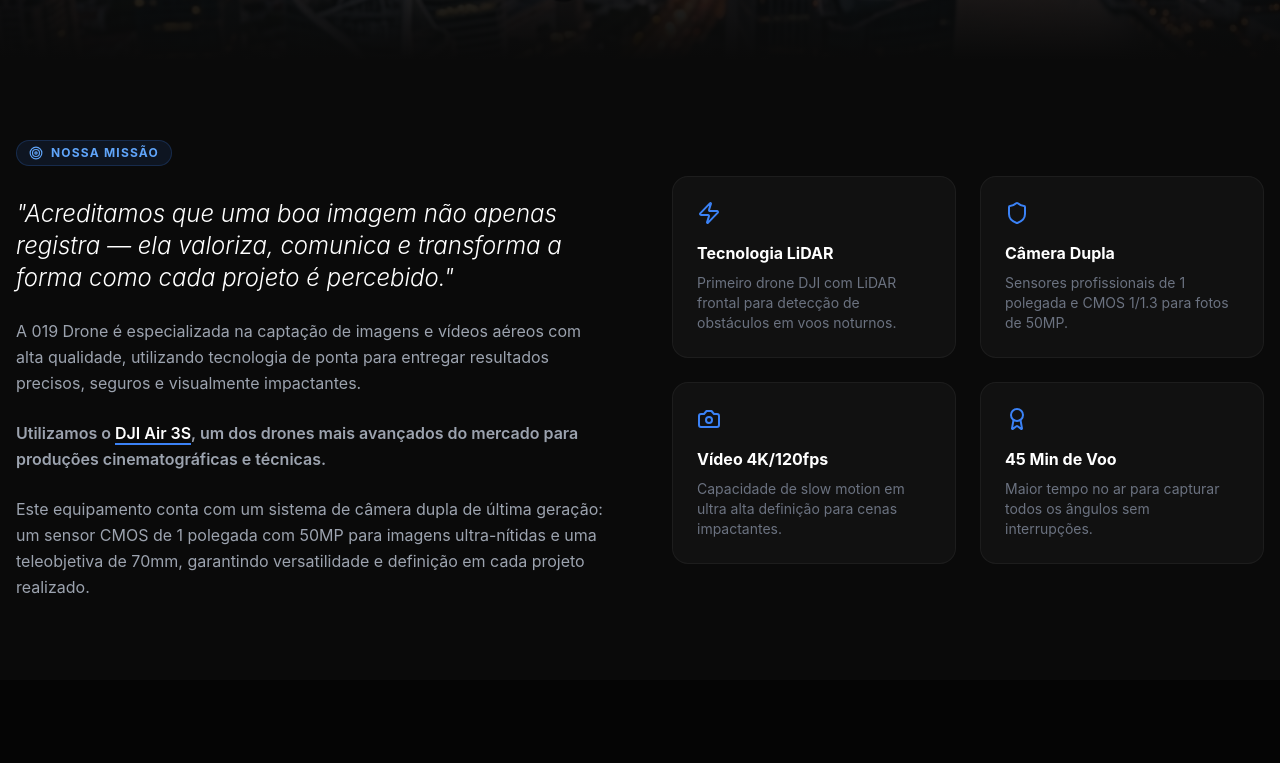
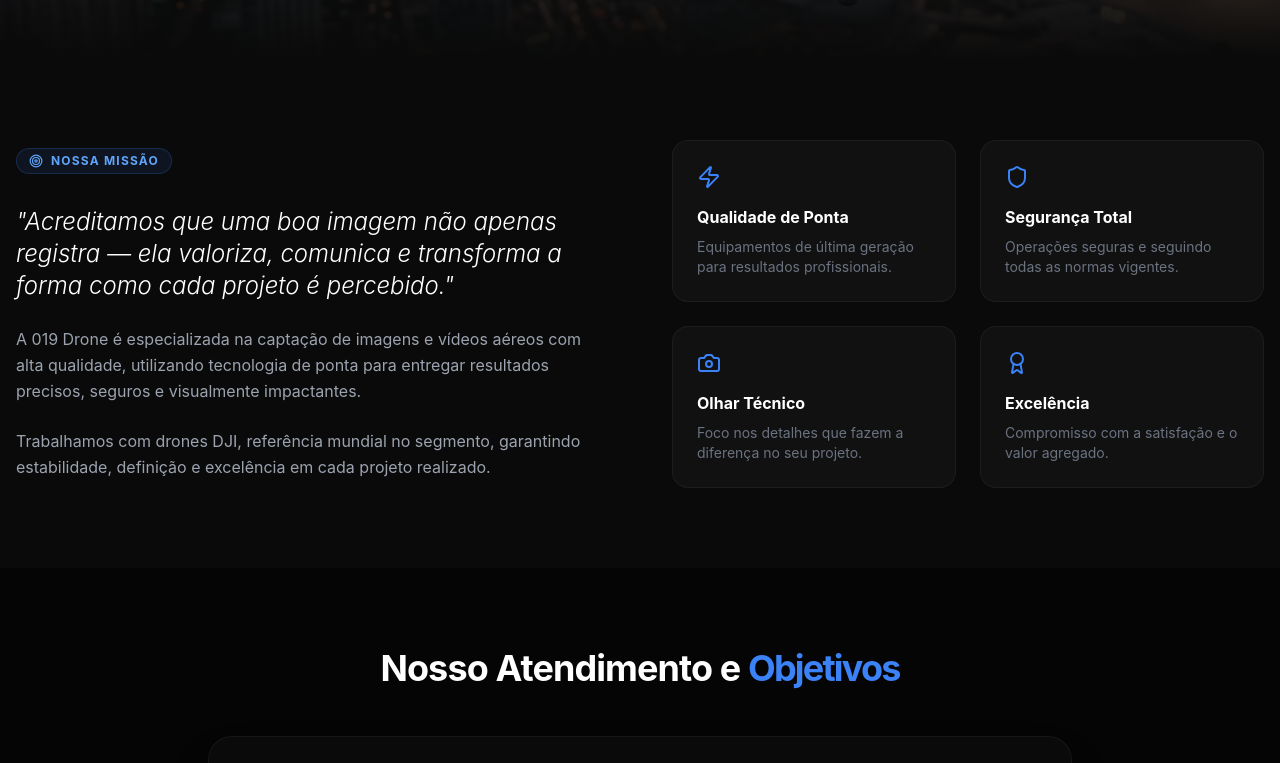
Before and after one commit to pedroohrique/Portfolio_019DRONE, a Next.js app: page /sobre in a window 1280 px wide. Shown: the part 500-1263 px from the top of the page. Built offline with nearby package versions, Linux system fonts and the light colour scheme.

Commit message:
style: revert text in Sobre page and update drone image to DJI Air 3S

```diff
--- a/app/sobre/page.tsx
+++ b/app/sobre/page.tsx
@@ -55,12 +55,9 @@ const SobrePage = () => {
                                     utilizando tecnologia de ponta para entregar resultados precisos, seguros e visualmente impactantes.
                                 </p>
 
-                                <p className="text-gray-400 leading-relaxed font-semibold">
-                                    Utilizamos o <span className="text-white border-b-2 border-blue-500">DJI Air 3S</span>, um dos drones mais avançados do mercado para produções cinematográficas e técnicas.
-                                </p>
-
                                 <p className="text-gray-400 leading-relaxed">
-                                    Este equipamento conta com um sistema de câmera dupla de última geração: um sensor CMOS de 1 polegada com 50MP para imagens ultra-nítidas e uma teleobjetiva de 70mm, garantindo versatilidade e definição em cada projeto realizado.
+                                    Trabalhamos com drones DJI, referência mundial no segmento, garantindo estabilidade,
+                                    definição e excelência em cada projeto realizado.
                                 </p>
                             </div>
                         </div>
@@ -69,23 +66,23 @@ const SobrePage = () => {
                             {[
                                 {
                                     icon: <Zap className="text-blue-500" />,
-                                    title: "Tecnologia LiDAR",
-                                    desc: "Primeiro drone DJI com LiDAR frontal para detecção de obstáculos em voos noturnos."
+                                    title: "Qualidade de Ponta",
+                                    desc: "Equipamentos de última geração para resultados profissionais."
                                 },
                                 {
                                     icon: <Shield className="text-blue-500" />,
-                                    title: "Câmera Dupla",
-                                    desc: "Sensores profissionais de 1 polegada e CMOS 1/1.3 para fotos de 50MP."
+                                    title: "Segurança Total",
+                                    desc: "Operações seguras e seguindo todas as normas vigentes."
                                 },
                                 {
                                     icon: <Camera className="text-blue-500" />,
-                                    title: "Vídeo 4K/120fps",
-                                    desc: "Capacidade de slow motion em ultra alta definição para cenas impactantes."
+                                    title: "Olhar Técnico",
+                                    desc: "Foco nos detalhes que fazem a diferença no seu projeto."
                                 },
                                 {
                                     icon: <Award className="text-blue-500" />,
-                                    title: "45 Min de Voo",
-                                    desc: "Maior tempo no ar para capturar todos os ângulos sem interrupções."
+                                    title: "Excelência",
+                                    desc: "Compromisso com a satisfação e o valor agregado."
                                 }
                             ].map((item, index) => (
                                 <div key={index} className="p-6 rounded-2xl bg-[#111111] border border-white/5 hover:border-blue-500/30 transition-all group">
--- a/lib/data.ts
+++ b/lib/data.ts
@@ -48,7 +48,7 @@ export const portfolioData: Property[] = [
         city: "Campinas",
         image: "https://img.youtube.com/vi/BjOj6uQJkJQ/maxresdefault.jpg",
         videoUrl: "https://www.youtube.com/watch?v=BjOj6uQJkJQ",
-        description: "Imagens aéreas da histórica Torre do Castelo em Campinas, capturadas com drone DJI Air 3S destacando sua arquitetura marcante e a visão 360º da região.",
+        description: "Imagens aéreas da histórica Torre do Castelo em Campinas, capturadas com drone destacando sua arquitetura marcante e a visão 360º da região.",
     }
 ];
 
```
Also changed, not shown: public/images/about-drone.png.
